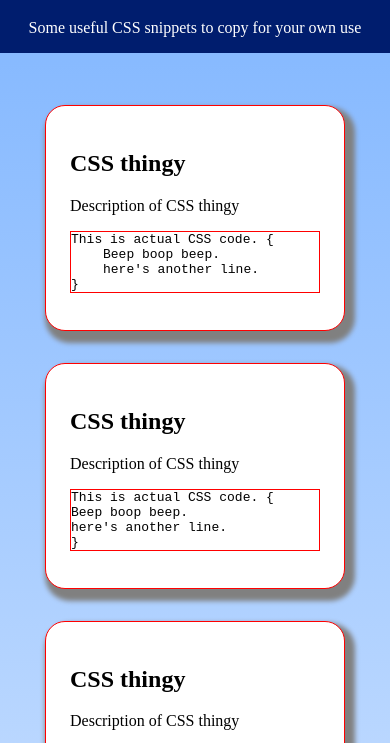
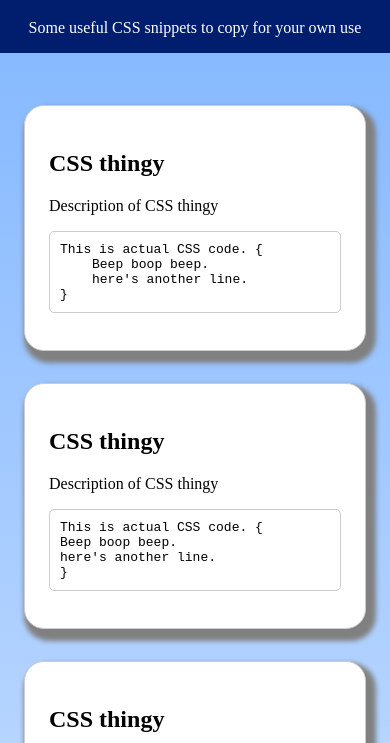
Before and after one commit to lshillman/css-cheat-sheet, a plain HTML site: page index.html in a window 390 px wide. Shown: the part 61-804 px from the top of the page. Drawn offline with Linux system fonts and the light colour scheme.

Commit message:
add mobile breakpoint + styling

```diff
--- a/assets/style.css
+++ b/assets/style.css
@@ -4,7 +4,7 @@
     --pagebg: linear-gradient(180deg, #7FB5FF, #fff);
     --lighttext: #fff;
     --darktext: #000;
-    --cardborder: #FF0000;
+    --cardborder: #ccc;
     --cardbg: white;
 }
 
@@ -34,15 +34,15 @@ main {
     padding: 1.5rem;
     margin: 1rem;
     box-shadow: 5px 7px 5px 5px gray;
-    width: 250px;
     border-radius: 20px;
     background: var(--cardbg);
-    max-width: 300px;
 }
 
 pre {
     border: 1px solid var(--cardborder);
+    border-radius: 5px;
     white-space: pre-line;
+    padding: 10px;
 }
 
 .code-indent {
@@ -59,3 +59,12 @@ footer {
 
 
 }
+
+@media screen and (max-width: 767px) {
+    main{
+        width: 100%;
+    }
+    .card {
+      width: 100%;
+    }
+  }
```
